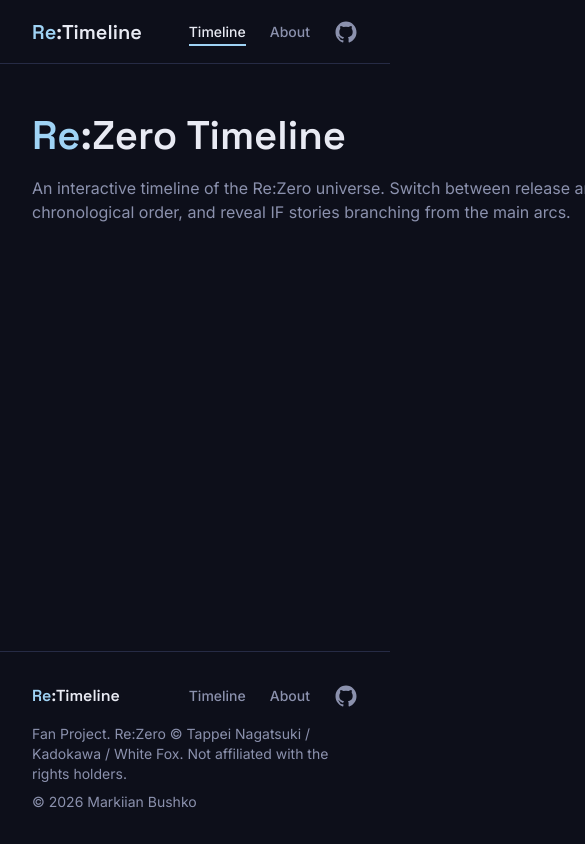
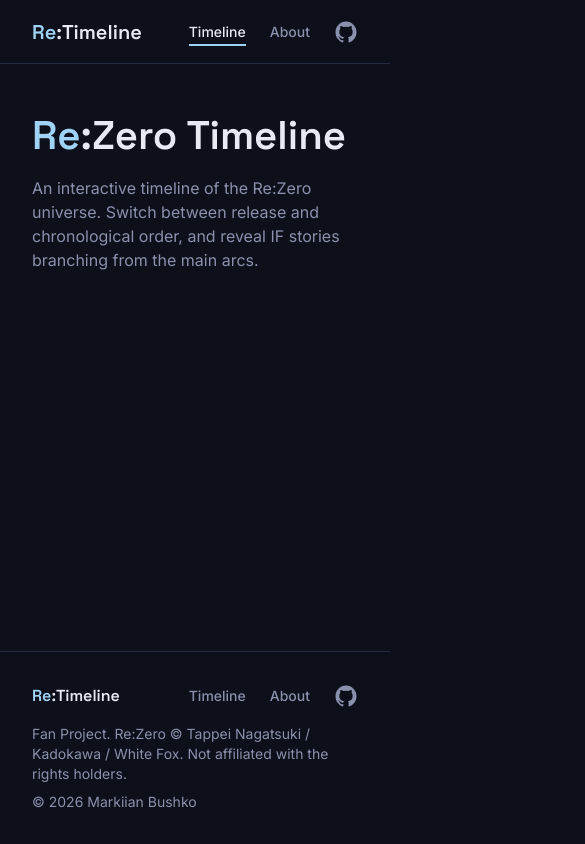
Before and after one commit to Atsui04/re-timeline, a React (Vite) app: page / in a window 390 px wide. Shown: the top 844 px of the page, 585 px wide, since content can reach past the window. Built offline with nearby package versions, Linux system fonts and the light colour scheme.

Commit message:
fix: make intro description width responsive

```diff
--- a/src/components/TimelineIntro.tsx
+++ b/src/components/TimelineIntro.tsx
@@ -4,7 +4,7 @@ function TimelineIntro() {
       <h1 className="text-heading-main">
         <span className="text-accent">Re</span>:Zero Timeline
       </h1>
-      <p className="text-body text-fg-muted w-160">
+      <p className="text-body text-fg-muted max-w-160">
         An interactive timeline of the Re:Zero universe. Switch between release
         and chronological order, and reveal IF stories branching from the main
         arcs.
```
Also changed, not shown: src/components/ArcCard.tsx (added).
